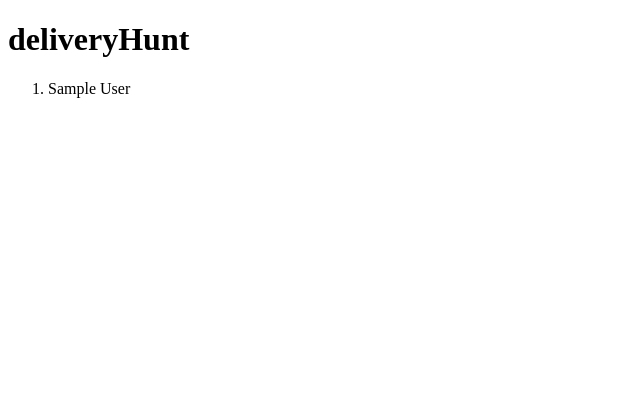
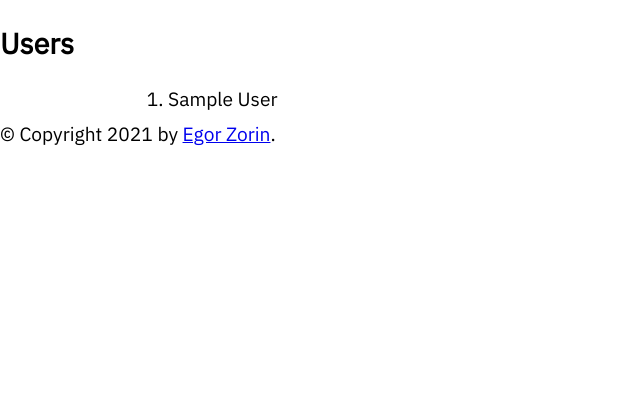
Before and after one commit to Egor4ik325/deliveryHunt, a Flask app: template app/templates/users.html in a window 1280 px wide. Shown: the top 420 px of the page, without its empty margins (0-640 px from the left). Before the commit the page ends 98 px from the top, so only its background shows below. Run offline with Flask 2, Linux system fonts and the light colour scheme; the template is opened without the code that fills it: most values are stand-ins (such as "Sample title", 1, 10 or a date in 2020).

Commit message:
Add html/css public boilerplate

```diff
--- a/app/app.py
+++ b/app/app.py
@@ -6,7 +6,27 @@ app = Flask(__name__)
 
 
 @app.route("/")
-def hello():
+def index():
+    return render_template("index.html")
+
+
+@app.route("/login")
+def login():
+    return render_template("index.html")
+
+
+@app.route("/register")
+def register():
+    return render_template("register.html")
+
+
+@app.route("/orders")
+def orders():
+    return render_template("orders.html")
+
+
+@app.route("/users")
+def users():
     users = get_users()
     return render_template("users.html", users=users)
 
--- /dev/null
+++ b/app/static/public/css/index.css
@@ -0,0 +1,31 @@
+/* HTML boilerplate */
+* {
+  box-sizing: border-box;
+}
+
+html,
+body {
+  min-height: 100vh;
+  background: #ffffff;
+  color: #000000;
+}
+
+body {
+  font-size: 1.2rem;
+  font-family: "IBM Plex Sans", sans-serif;
+  text-rendering: optimizeLegibility;
+}
+
+body,
+ul,
+ol,
+dl {
+  margin: 0;
+}
+
+/* Main app styling  */
+
+#content {
+  margin: 10px 10% 10px 10%;
+  /* text-align: center; */
+}
--- /dev/null
+++ b/app/templates/base.html
@@ -0,0 +1,37 @@
+<!DOCTYPE html>
+
+<html lang="en">
+  <head>
+    <title>deliveryHunt</title>
+
+    <!-- Metadata -->
+    <meta charset="UTF-8" />
+    <meta name="viewport" content="width=device-width,initial-scale=1" />
+    <meta name="description" content="Express delivery service." />
+    <link rel="preconnect" href="https://fonts.googleapis.com">
+
+    <!-- Google Fonts -->
+    <link rel="preconnect" href="https://fonts.gstatic.com" crossorigin>
+    <link href="https://fonts.googleapis.com/css2?family=IBM+Plex+Sans&display=swap" rel="stylesheet">
+
+    <!-- Favicon -->
+    <link rel="apple-touch-icon" sizes="180x180" href="{{ url_for('static', filename='public/favicons/apple-touch-icon.png') }}">
+    <link rel="icon" type="image/png" sizes="32x32" href="{{ url_for('static', filename='public/favicons/favicon-32x32.png') }}">
+    <link rel="icon" type="image/png" sizes="16x16" href="{{ url_for('static', filename='public/favicons/favicon-16x16.png') }}">
+    <link rel="manifest" href="{{ url_for('static', filename='public/favicons/site.webmanifest') }}">
+
+    <!-- Styles -->
+    <link rel="stylesheet" type="text/css" href="{{ url_for('static', filename='public/css/index.css') }}" />
+
+    {% block head %}{% endblock %}
+  </head>
+
+  <body>
+    <h2>{% block title %}{% endblock %}</h2>
+    <div id="content">{% block content %}{% endblock %}</div>
+    <div id="footer">
+      &copy; Copyright 2021 by
+      <a href="http://egorindev.com/">Egor Zorin</a>.
+    </div>
+  </body>
+</html>
--- /dev/null
+++ b/app/templates/orders.html
@@ -0,0 +1,6 @@
+{% extends "base.html" %}
+
+{% block title %}Orders{% endblock %}
+
+{% block content %}
+{% endblock %}
--- a/app/templates/users.html
+++ b/app/templates/users.html
@@ -1,21 +1,11 @@
-<!DOCTYPE html>
+{% extends 'base.html' %}
 
-<html lang="en">
-  <head>
-    <title>deliveryHunt</title>
+{% block title %}Users{% endblock %}
 
-    <meta charset="UTF-8" />
-    <meta name="viewport" content="width=device-width,initial-scale=1" />
-    <meta name="description" content="Express delivery service." />
-    <link rel="icon" href="img/favicon.png" />
-  </head>
-
-  <body>
-    <h1>deliveryHunt</h1>
-    <ol>
-      {% for user in users %}
-      <li>{{user.first_name}} {{user.last_name}}</li>
-      {% endfor %}
-    </ol>
-  </body>
-</html>
+{% block content %}
+  <ol>
+    {% for user in users %}
+    <li>{{user.first_name}} {{user.last_name}}</li>
+    {% endfor %}
+  </ol>
+{% endblock %}
```
Also changed, not shown: app/db.py (+16 -0 lines), app/templates/index.html (added, +7 -0 lines), app/templates/login.html (added, +11 -0 lines), app/templates/register.html (added, +10 -0 lines), app/static/public/favicons/android-chrome-192x192.png (added), app/static/public/favicons/android-chrome-512x512.png (added), app/static/public/favicons/apple-touch-icon.png (added), app/static/public/favicons/favicon-16x16.png (added), app/static/public/favicons/favicon-32x32.png (added), app/static/public/favicons/favicon.ico (added), app/static/public/favicons/site.webmanifest (added), 2 other files.
